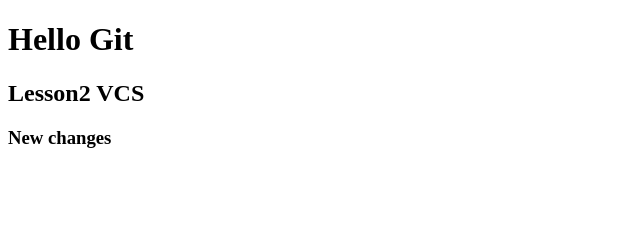
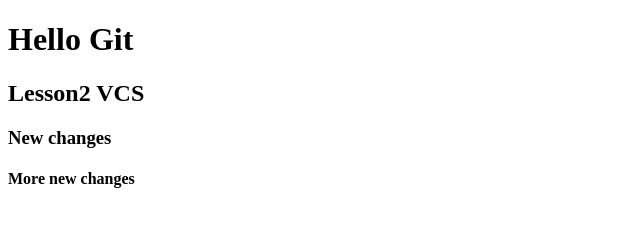
Before and after one commit to YarynkaMazuryk/L2W0_VCS_task4, a plain HTML site: page index.html in a window 1280 px wide. Shown: the whole page, without its empty margins (0-640 px from the left). Drawn offline with Linux system fonts and the light colour scheme.

Commit message:
New changes for main html

```diff
--- a/index.html
+++ b/index.html
@@ -7,5 +7,6 @@
         <h1>Hello Git</h1>
         <h2>Lesson2 VCS</h2>
         <h3>New changes</h3>
+        <h4>More new changes</h4>
     </body>
 </html>
```
